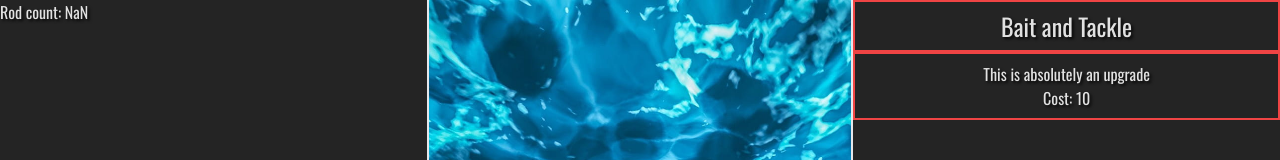
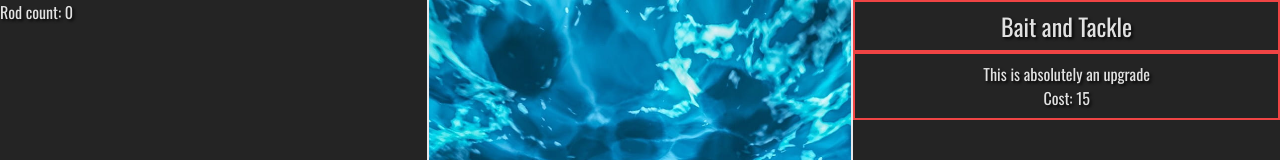
Before and after one commit to chasehuber/trout-clicker, a React (Vite) app: page / in a window 1280 px wide. Shown: the top 160 px of the page. Built offline with nearby package versions, Linux system fonts and the light colour scheme.

Commit message:
Added the same upgrade cost increase as cookie clicker for testing, we'll change it up later

```diff
--- a/src/App.jsx
+++ b/src/App.jsx
@@ -20,8 +20,9 @@ function App() {
     if(cookieFishCount > 0) {
       setFishCount(cookieFishCount)
     }
-
-    setRodCount(cookieRodCount)
+    if(rodCount > 0) {
+      setRodCount(cookieRodCount)
+    }
   }, [])
 
   // Borrowed this useInterval code from https://overreacted.io/making-setinterval-declarative-with-react-hooks/
--- a/src/components/Upgrade.jsx
+++ b/src/components/Upgrade.jsx
@@ -3,11 +3,12 @@ import { PlayerContext } from "./PlayerContext";
 
 function Upgrade() {
   const {setFishCount, fishCount, rodCount, setRodCount} = useContext(PlayerContext)
-  let cost = 10
+  let baseCost = 15
+  let cost = Math.ceil(baseCost * (1.15 ** (rodCount)))
 
   function purchaseUpgrade() {
-    if(fishCount >= cost) {
-      setFishCount(fishCount - cost)
+    if(fishCount >= (rodCount === 0 ? baseCost : cost)) {
+      setFishCount(fishCount - (rodCount === 0 ? baseCost : cost))
       setRodCount(rodCount + 1)
     }
   }
@@ -15,7 +16,7 @@ function Upgrade() {
   return (
     <div className="border-2 border-red-500 text-center p-2 hover:bg-gray-600" onClick={purchaseUpgrade}>
       <h1>This is absolutely an upgrade</h1>
-      <h1>Cost: {cost}</h1>
+      <h1>Cost: {rodCount === 0 ? baseCost : cost}</h1>
     </div>
   )
 }
```
